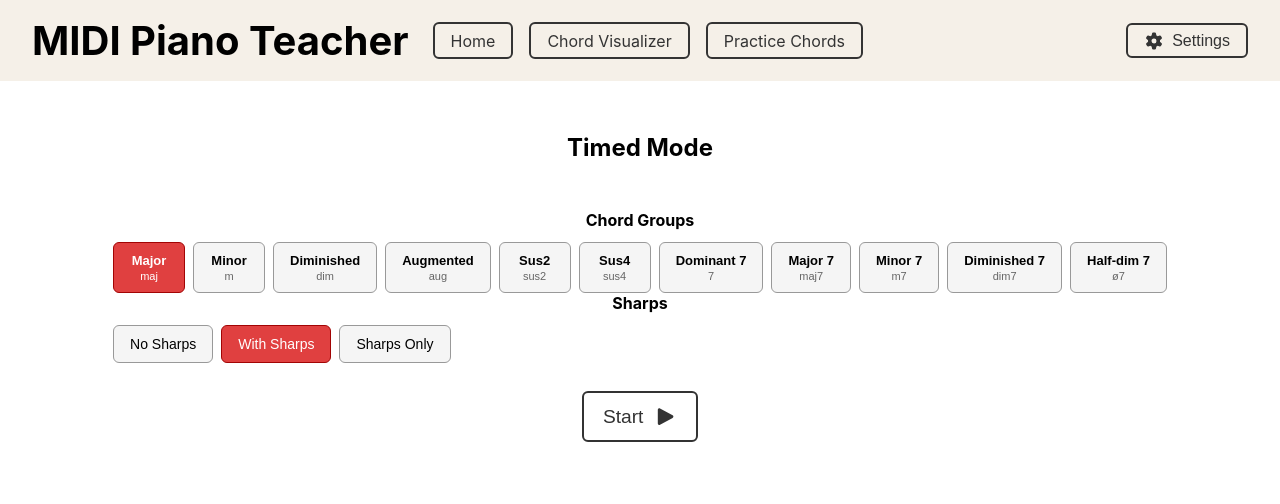
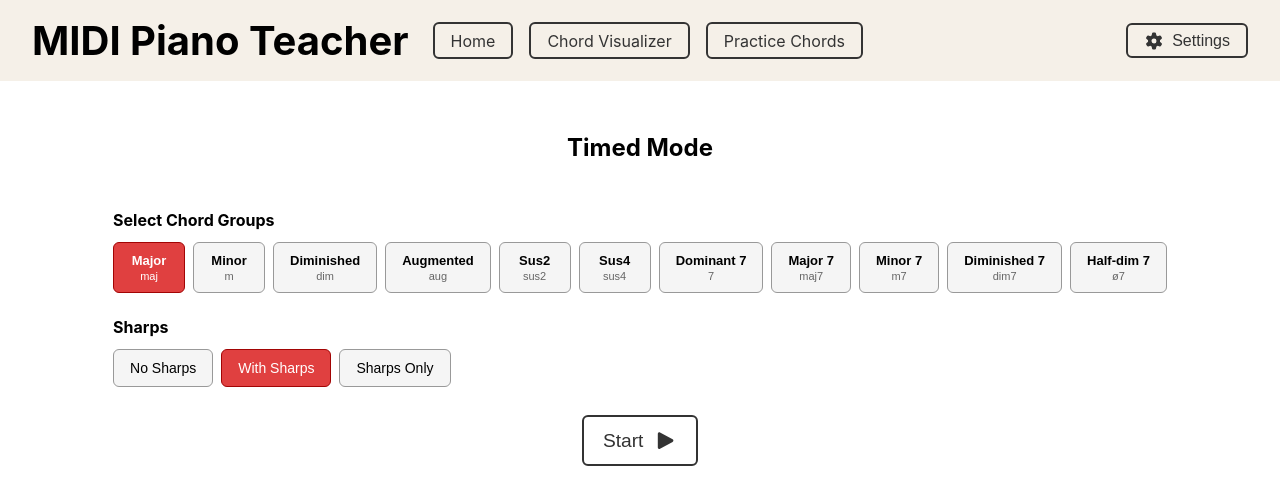
Before and after one commit to mjosephs1/midi-piano-teacher-web, a React (Create React App) app: page /practice-chords/timed in a window 1280 px wide. Shown: the top 504 px of the page. Built offline with nearby package versions, Linux system fonts and the light colour scheme.

Commit message:
Minor practice configuration styling update

```diff
--- a/src/PracticeConfiguration.css
+++ b/src/PracticeConfiguration.css
@@ -6,6 +6,7 @@
   margin: 0 0 12px 0;
   font-size: 16px;
   font-weight: bold;
+  text-align: left;
 }
 
 .chord-group-buttons {
@@ -56,6 +57,10 @@
   margin-top: 2px;
 }
 
+.chord-group-buttons + .practice-config-label {
+  margin-top: 24px;
+}
+
 .sharps-buttons {
   display: flex;
   flex-wrap: wrap;
--- a/src/PracticeConfiguration.tsx
+++ b/src/PracticeConfiguration.tsx
@@ -30,7 +30,7 @@ export const PracticeConfiguration: FC<PracticeConfigurationProps> = ({
 
   return (
     <div className="practice-config">
-      <h3 className="practice-config-label">Chord Groups</h3>
+      <h3 className="practice-config-label">Select Chord Groups</h3>
       <div className="chord-group-buttons">
         {CHORD_PATTERNS.map(pattern => {
           const isSelected = selectedGroups.has(pattern.name);
```
